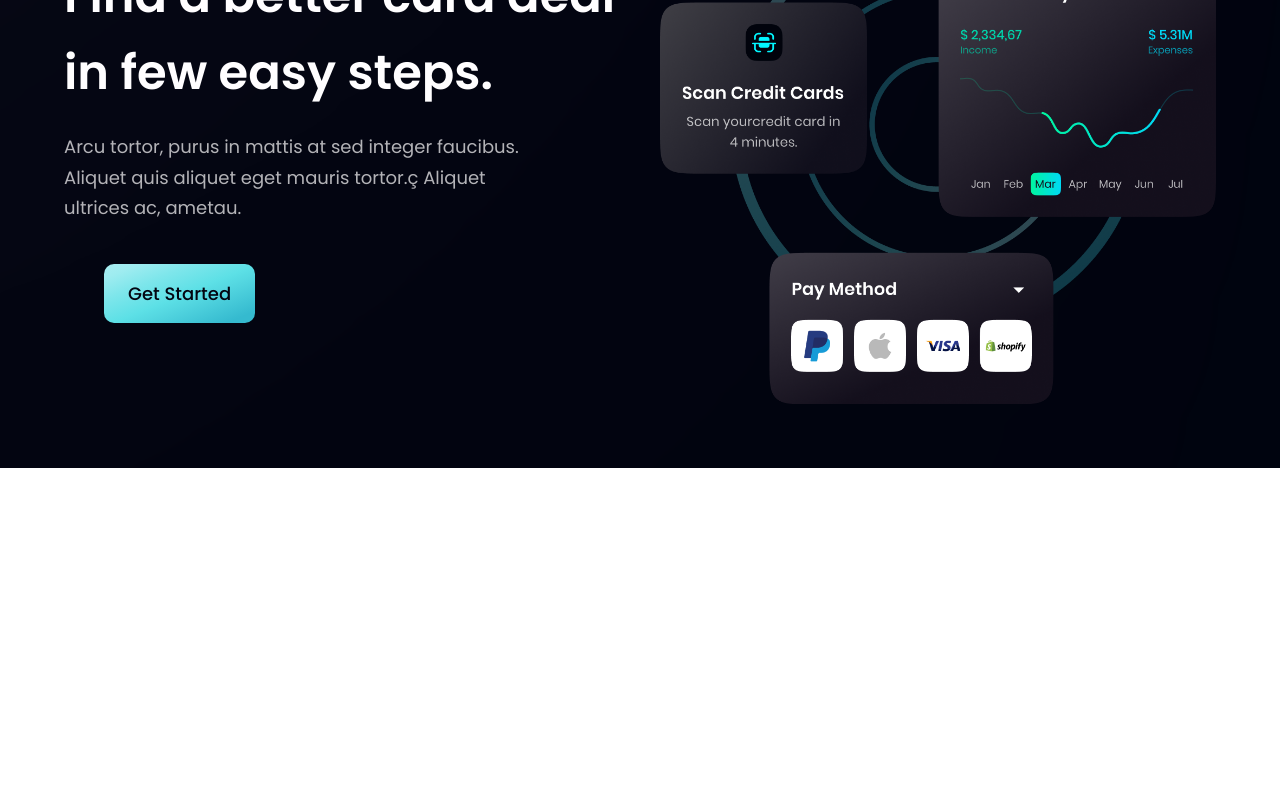
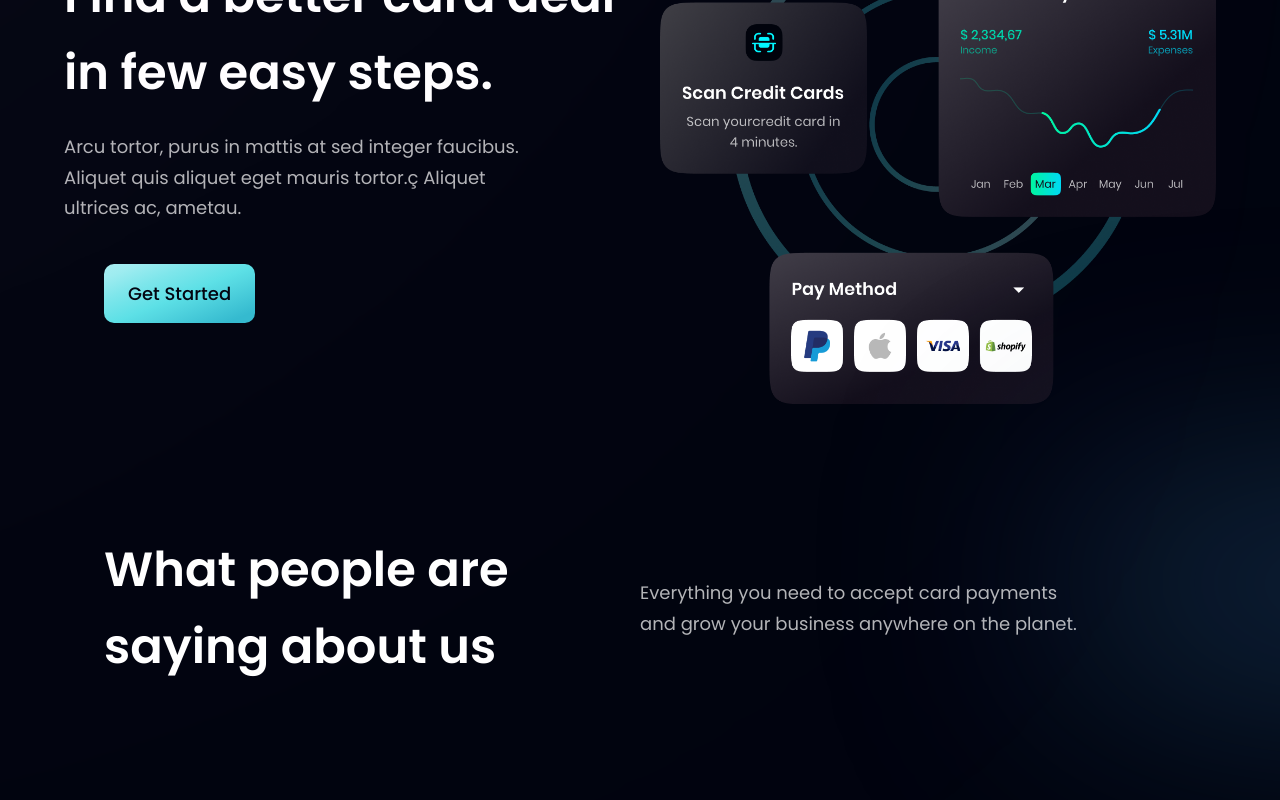
Before and after one commit to halynabondar/HooBank, a React (Vite) app: page / in a window 1280 px wide. Shown: the part 2312-3112 px from the top of the page. Before the commit the page ends 2780 px from the top, so only its background shows below. Built offline with nearby package versions, Linux system fonts and the light colour scheme.

Commit message:
Create Testimonials component

```diff
--- a/src/components/Testimonials.jsx
+++ b/src/components/Testimonials.jsx
@@ -1,11 +1,25 @@
-import React from 'react';
+import styles from "../style";
+import {feedback} from "../constants/index";
+import FeedbackCard from "./FeedbackCard";
 
-const Testimonials = () => {
-    return (
-        <div>
-
+const Testimonials = () => (
+    <section id="clients" className={`${styles.paddingY} ${styles.flexCenter} flex-col relative mx-10`}>
+        <div className="absolute z-[0] w-[60%] h-[60%] -right-[50%] rounded-full blue__gradient bottom-40" />
+        <div className="w-full flex justify-between items-center md:flex-row flex-col sm:mb-16 mb-6 relative z-[1]">
+            <h1 className={styles.heading2}>
+                What people are <br className="sm:block hidden"/> saying about us
+            </h1>
+            <div className="w-full md:mt-0 mt-6">
+                <p className={`${styles.paragraph} text-left max-w-[450px]`}>Everything you need to accept card payments and grow your business
+                    anywhere on the planet.</p>
+            </div>
         </div>
-    );
-};
+        <div className="flex flex-wrap sm:justify-start justify-center w-full feedback-container relative z-[1]">
+            {feedback.map((card) => (
+                <FeedbackCard key={card.id} {...card} />
+            ))}
+        </div>
+    </section>
+);
 
 export default Testimonials;
```
